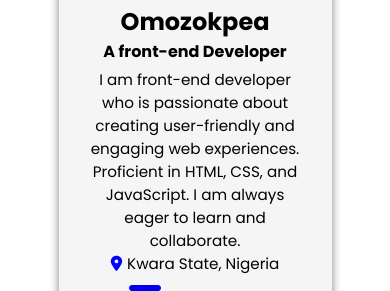
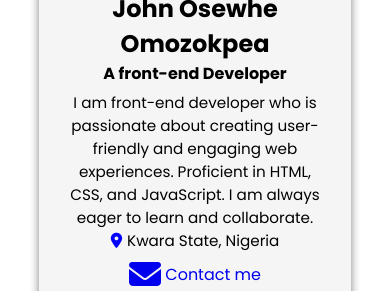
Before and after one commit to FlexLiar/Profile-cards, a plain HTML site: page index.html in a window 390 px wide. Shown: the part 336-627 px from the top of the page. Drawn offline with Linux system fonts and the light colour scheme.

Commit message:
Update style.css

```diff
--- a/style.css
+++ b/style.css
@@ -97,7 +97,7 @@ footer{
 
 @media screen and (max-width:700px) {
     .container{
-        margin: 2% 15%;
+        margin: 2% 10%;
     }
 
     .fa-brands{
```
